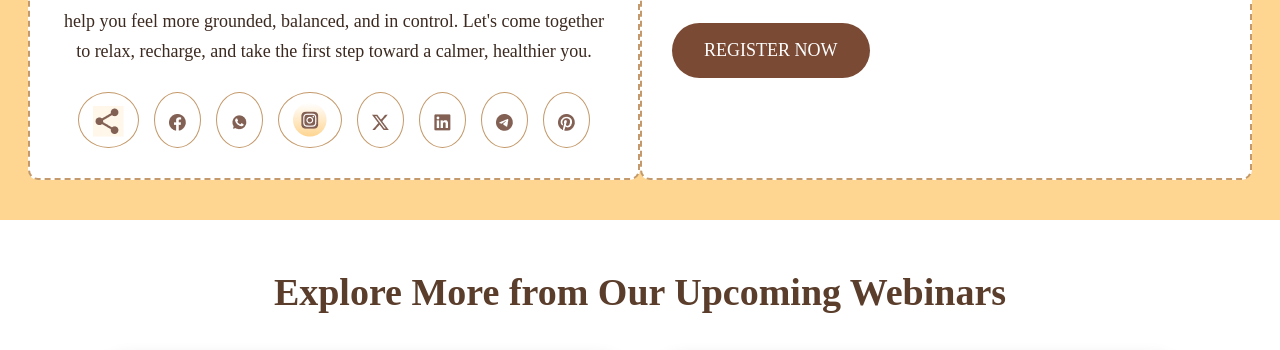
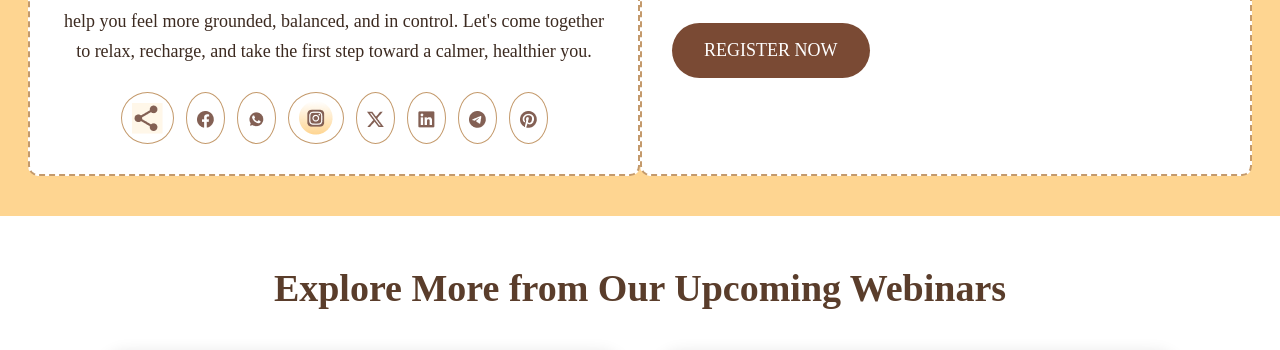
Before and after one commit to hars-github/Kulsys_Project.github.io, a plain HTML site: page index.html in a window 1280 px wide. Shown: the part 1003-1353 px from the top of the page. Drawn offline with nearby package versions, Linux system fonts and the light colour scheme.

Commit message:
Update style.css

```diff
--- a/style.css
+++ b/style.css
@@ -505,7 +505,8 @@ body{ background:#fff; }
 .icon-row {
     margin-top: 25px;
     display: flex;
-    gap: 15px;
+    flex-wrap: wrap;       /* FIX */
+    gap: 12px;
     justify-content: center;
 }
 
@@ -513,8 +514,8 @@ body{ background:#fff; }
     background: #fff;
     border: 1.5px solid #c49a6c;
     border-radius: 50%;
-    padding: 10px 14px;
-    font-size: 20px;
+    padding: 8px 10px;      /* Reduced padding for smaller space */
+    font-size: 18px;
     cursor: pointer;
 }
 
@@ -522,6 +523,7 @@ body{ background:#fff; }
     background: #c49a6c;
     color: white;
 }
+
 
 .row {
     row-gap: 25px;
```
